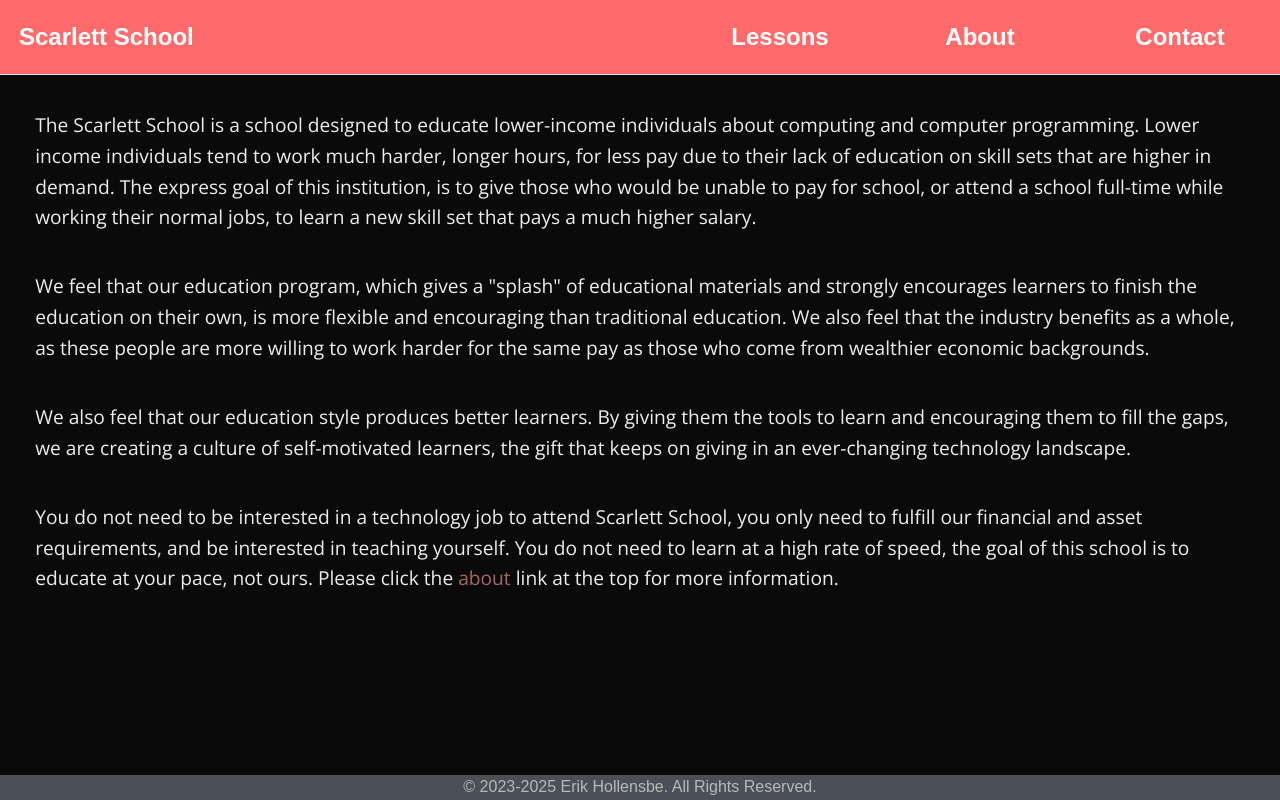
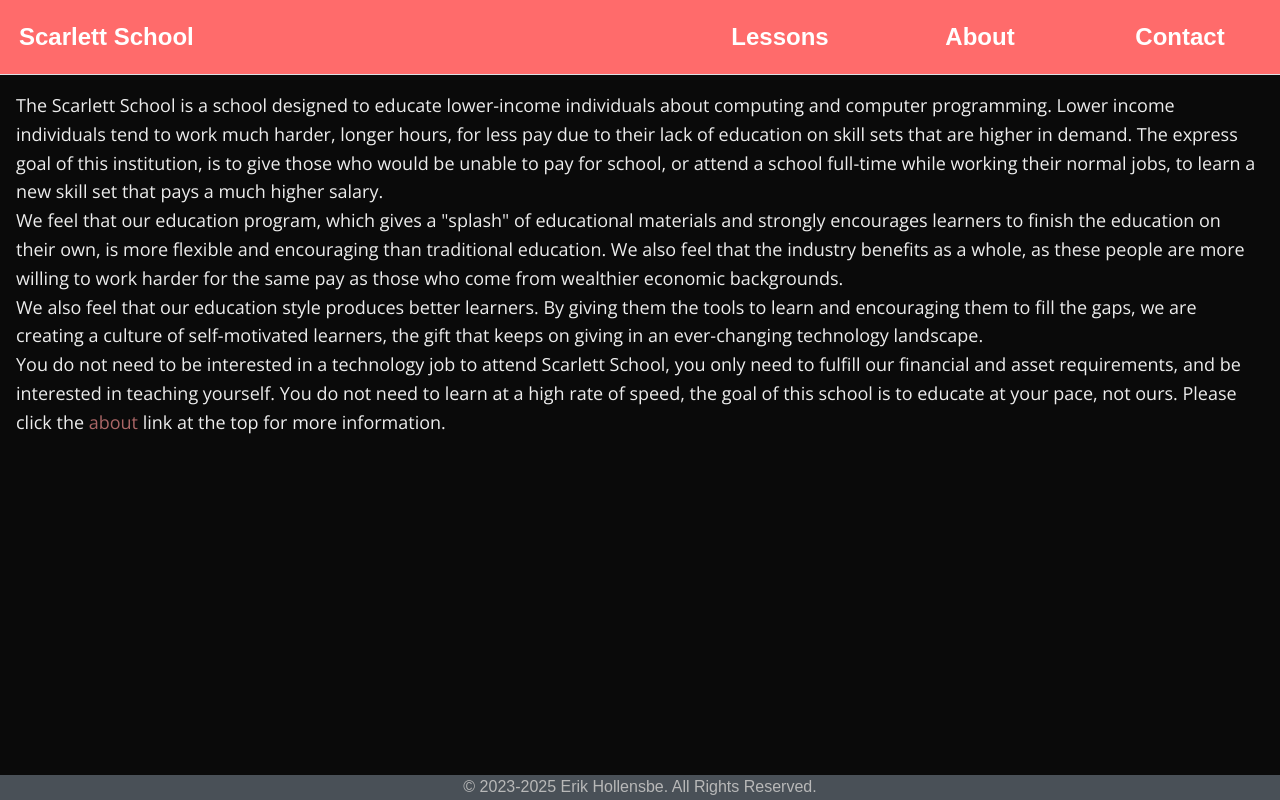
Before and after one commit to erikh/scarlett-school.nextjs, a Next.js app: page / in a window 1280 px wide. Built offline with nearby package versions, Linux system fonts and the light colour scheme; a web font is replaced by a local one.

Commit message:
fart
Signed-off-by: Erik Hollensbe <git@hollensbe.org>

```diff
--- a/src/app/globals.css
+++ b/src/app/globals.css
@@ -23,8 +23,7 @@ body {
   font-family: Arial, Helvetica, sans-serif;
 }
 
-.maintext,
-p {
+.maintext p {
   padding: 1em;
   font-size: 1.2em;
 }
```
